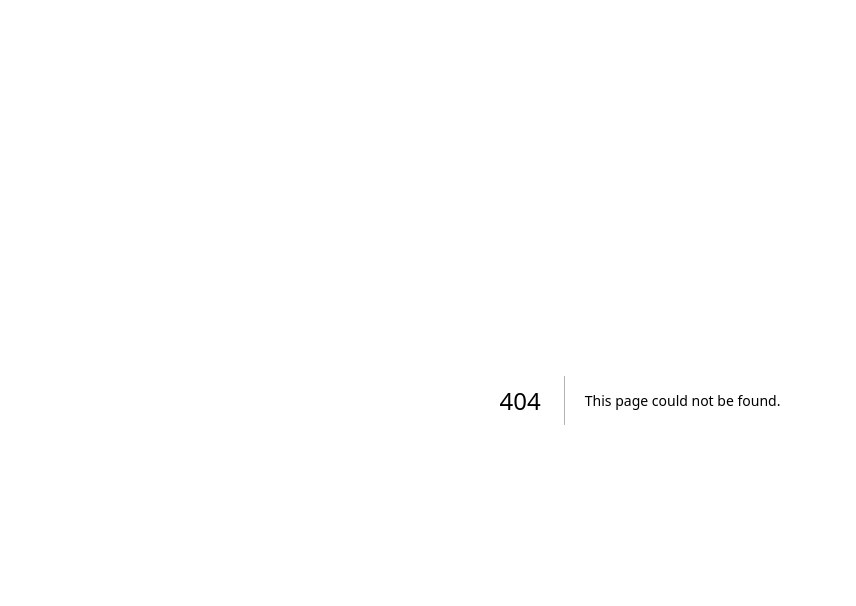
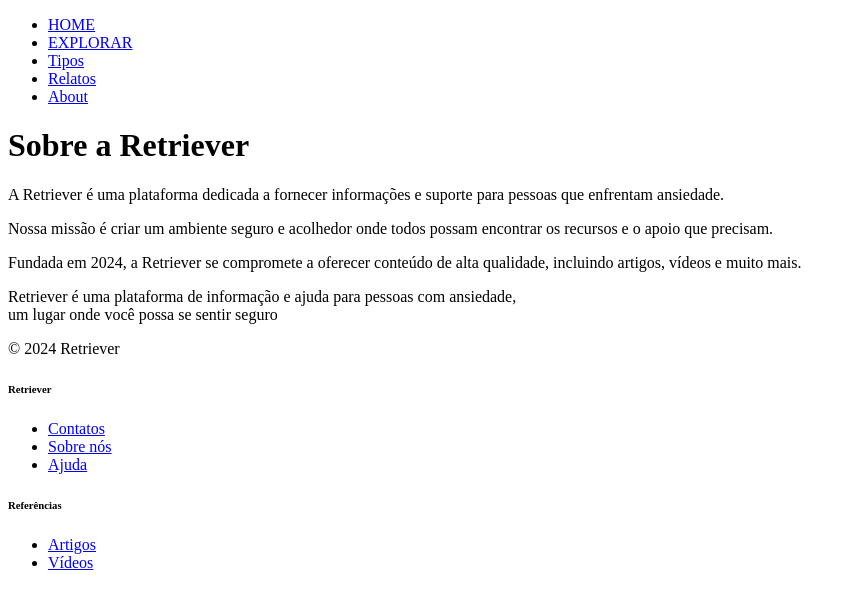
Before and after one commit to AngeloSans/Retriever, a Next.js app in the folder retriever/: page /about in a window 1280 px wide. Before the commit this address had no page. Shown: the top 606 px of the page, without its empty margins (0-856 px from the left). Built offline with nearby package versions, Linux system fonts and the light colour scheme.

Commit message:
13062024-Nav, About, page fix and Navigation between pages

```diff
--- a/retriever/src/app/page.tsx
+++ b/retriever/src/app/page.tsx
@@ -1,21 +1,55 @@
 import Head from 'next/head';
 import Footer from '../components/Footer';
+import Nav from '../components/Nav';
 
 export default function Home() {
     return (
-        <main className="bg-white flex min-h-screen flex-col items-center justify-between p-24">
+        <main className="bg-white flex min-h-screen flex-col items-center justify-between p-0">
             <Head>
-                <link href="https://fonts.googleapis.com/css?family=Montserrat:400,700&display=swap" rel="stylesheet"/>
+                <link href="https://fonts.googleapis.com/css?family=Montserrat:400,700&display=swap" rel="stylesheet" />
             </Head>
-            <header>
-                <div className="mt-6 lg:mt-0 lg:ml-6">
-                    <img src="ImagesRetriever/WomanSad.png" alt="WomanSadCover" style={{width: '100%', height: 'auto'}}
-                         className=" w-full sm:w-40 sm:h-40 lg:w-48 lg:h-48 object-cover"/>
+            <header className="w-full">
+                <div
+                    className="relative w-full h-96 bg-cover bg-center"
+                    style={{ backgroundImage: "url('/ImagesRetriever/womanSad.png')" }}
+                >
+                    <Nav />
+                    <div className="absolute bottom-4 left-4">
+                        <button className="bg-purple-950 text-white px-6 py-3 rounded-full">
+                            Saber Mais
+                        </button>
+                    </div>
                 </div>
+            </header>
+            <section className="w-full p-6">
+                <h1 className="text-black text-lg font-semibold">
+                    Explorar
+                </h1>
+            </section>
 
-            </header>
+            <section className="w-full p-6">
+                <h1 className="text-black text-lg font-semibold">
+                    Descubra os Tipos de Ansiedade
+                </h1>
+            </section>
 
-            <Footer/>
+            <section className="w-full p-6">
+                <h1 className="text-black text-lg font-semibold">
+                    Relatos Inspiradores
+                </h1>
+            </section>
+
+            <section className="w-full p-6 relative">
+                <h1 className="text-black text-lg font-semibold">
+                    Relatos Inspiradores
+                </h1>
+                <div className="absolute bottom-4 left-4">
+                    <button className="bg-purple-950 text-white px-6 py-3 rounded-full">
+                        Compartilhar
+                    </button>
+                </div>
+            </section>
+            <Footer />
         </main>
     );
 }
--- a/retriever/src/components/Footer.tsx
+++ b/retriever/src/components/Footer.tsx
@@ -2,11 +2,12 @@ import React from 'react';
 
 const Footer = () => {
     return (
-        <footer className="bg-black text-white py-6 w-full width: 100%">
+        <footer className="bg-[#111111] text-white py-6 w-full width: 100%">
             <div className="container mx-auto px-4 flex justify-between w-full max-w-full">
                 <div className="space-y-2">
                     <p className="text-sm">
-                        Retriever é uma plataforma de informação e ajuda para pessoas com ansiedade, um lugar onde você possa se sentir seguro
+                        Retriever é uma plataforma de informação e ajuda para pessoas com ansiedade,<br/>
+                        um lugar onde você possa se sentir seguro
                     </p>
                     <p className="text-sm">© 2024 Retriever</p>
                 </div>
--- a/retriever/src/components/Nav.tsx
+++ b/retriever/src/components/Nav.tsx
@@ -0,0 +1,18 @@
+import React from 'react';
+import Link from 'next/link';
+
+const Nav = () => {
+    return (
+        <nav className="absolute top-5 left-50 flex justify-around">
+            <ul className="flex items-center list-none NavList">
+                <li className="ml-5"><a href="#" className="text-white text-sm font-semibold capitalize hover:text-purple-900">HOME</a></li>
+                <li className="ml-5"><a href="#" className="text-white text-sm font-semibold capitalize hover:text-purple-900">EXPLORAR</a></li>
+                <li className="ml-5"><a href="#" className="text-white text-sm font-semibold capitalize hover:text-purple-900">Tipos</a></li>
+                <li className="ml-5"><a href="#" className="text-white text-sm font-semibold capitalize hover:text-purple-900">Relatos</a></li>
+                <li className="ml-5"><Link href="/about" className="text-white text-sm font-semibold capitalize hover:text-purple-900">About</Link></li>
+            </ul>
+        </nav>
+    );
+};
+
+export default Nav;
--- /dev/null
+++ b/retriever/src/pages/about.tsx
@@ -0,0 +1,33 @@
+import Head from 'next/head';
+import Footer from '../components/Footer';
+import Nav from '../components/Nav';
+
+export default function About() {
+    return (
+        <>
+            <Head>
+                <title>Sobre - Retriever</title>
+                <meta name="description" content="Saiba mais sobre a Retriever, uma plataforma de informação e ajuda para pessoas com ansiedade." />
+                <link rel="icon" href="/favicon.ico" />
+            </Head>
+            <Nav />
+            <main className="flex flex-col items-center justify-center flex-1 px-20 text-center">
+                <h1 className="text-6xl font-bold mt-6">
+                    Sobre a Retriever
+                </h1>
+                <p className="mt-3 text-2xl">
+                    A Retriever é uma plataforma dedicada a fornecer informações e suporte para pessoas que enfrentam ansiedade.
+                </p>
+                <div className="mt-6 text-lg leading-8">
+                    <p>
+                        Nossa missão é criar um ambiente seguro e acolhedor onde todos possam encontrar os recursos e o apoio que precisam.
+                    </p>
+                    <p className="mt-4">
+                        Fundada em 2024, a Retriever se compromete a oferecer conteúdo de alta qualidade, incluindo artigos, vídeos e muito mais.
+                    </p>
+                </div>
+            </main>
+            <Footer />
+        </>
+    );
+}
```
Also changed, not shown: retriever/public/ImagesRetriever/WomanSadHome.png (added), retriever/public/ImagesRetriever/womanSad.png (added), retriever/src/app/About.tsx (deleted).
